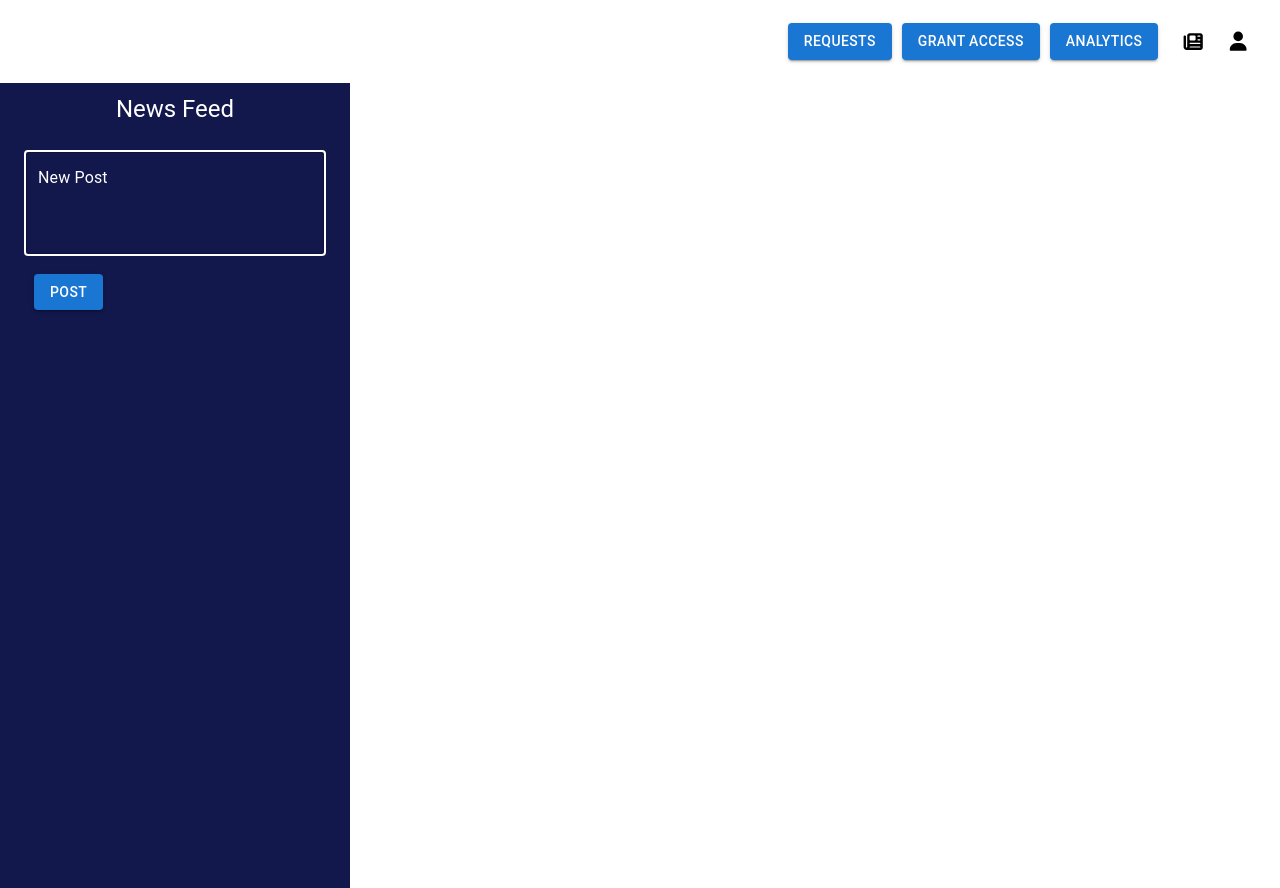
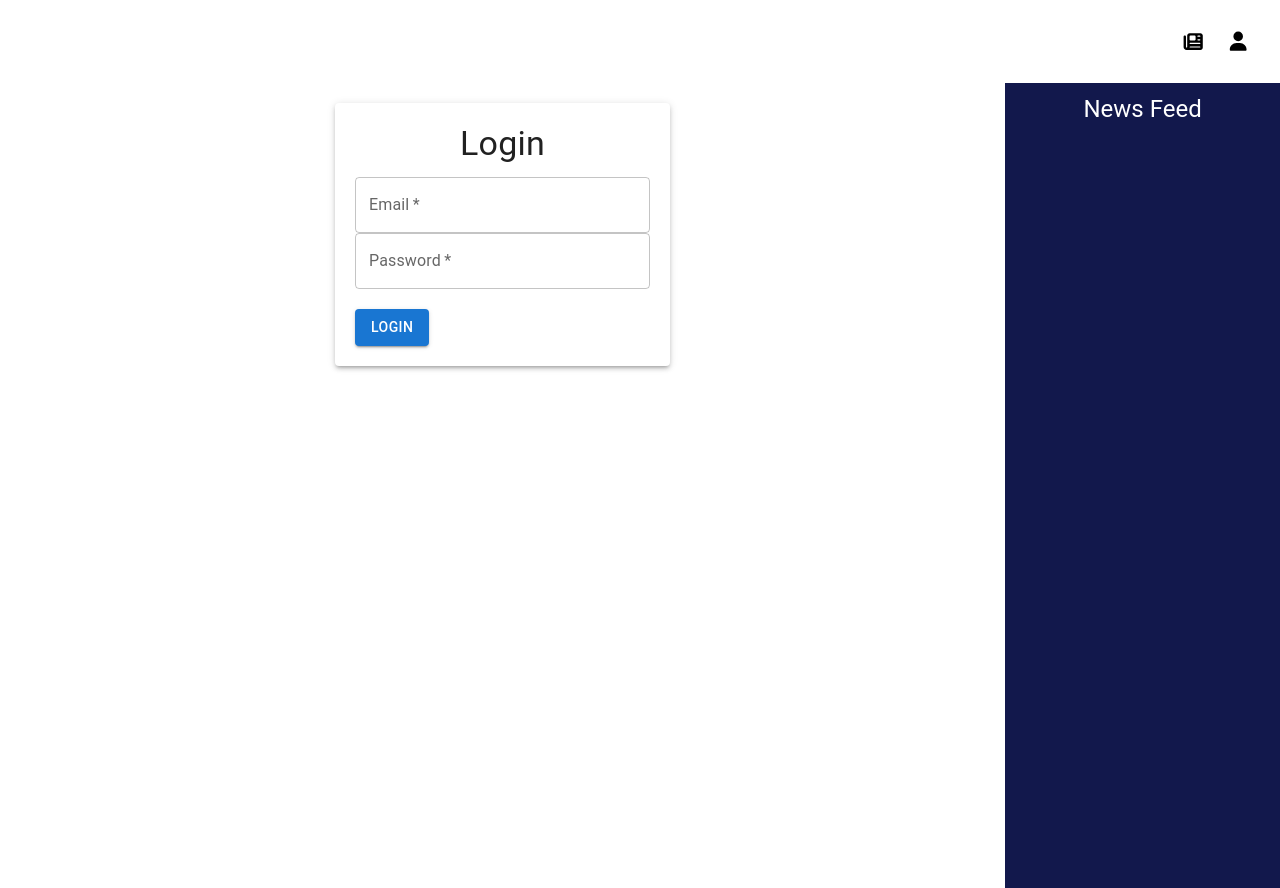
Before and after one commit to judhjit/employee-management-system, a React (Create React App) app in the folder Client/: page /login in a window 1280 px wide. Built offline with nearby package versions, Linux system fonts and the light colour scheme.

Commit message:
Integrated login and signup frontend using API calls.

```diff
--- a/Client/package.json
+++ b/Client/package.json
@@ -18,6 +18,7 @@
     "@testing-library/jest-dom": "^5.17.0",
     "@testing-library/react": "^13.4.0",
     "@testing-library/user-event": "^13.5.0",
+    "axios": "^1.6.1",
     "babel-plugin-macros": "^3.1.0",
     "chart.js": "^4.4.0",
     "dayjs": "^1.11.10",
--- a/Client/src/App.js
+++ b/Client/src/App.js
@@ -15,17 +15,22 @@ import Requests from "./components/admin/Requests";
 import Analytics from "./components/admin/Analytics";
 import ViewAllAdmin from "./components/admin/ViewAllAdmin";
 
+import Login from "./components/Login"
+import Signup from "./components/Signup"
+
 function App() {
   const [showNewsFeed, setShowNewsFeed] = useState(true);
   const [selectedDates, setSelectedDates] = useState([]);
-  const [isAdmin,setIsAdmin] = useState(true);
-  const [isNewsadmin,setNewsadmin] = useState(true);
-  const [user,setUser]=useState({empId:"",
-  empName:"",
-selectedDate:[],
-selectedSeat:[],
-cabSlot:[],
-meal:[]})
+  // const [isAdmin, setIsAdmin] = useState(true);
+  // const [isNewsadmin, setNewsadmin] = useState(true);
+  const [user, setUser] = useState({
+    email: '',
+    userId: '',
+    firstName: '',
+    lastName: '',
+    isAdmin: false,
+    isNewsAdmin: false
+  });
   return (
     <BrowserRouter>
       <div>
@@ -35,7 +40,7 @@ meal:[]})
           showNewsFeed={showNewsFeed}
           setShowNewsFeed={setShowNewsFeed}
 
-        isAdmin={isAdmin}
+          isAdmin={user.isAdmin}
 
         />
 
@@ -43,7 +48,7 @@ meal:[]})
           <div
             style={{
               display: "flex",
-            flex: 1,justifyContent:'space-between',width:'100vw'
+              flex: 1, justifyContent: 'space-between', width: '100vw'
             }}
           >
             <Routes>
@@ -54,15 +59,20 @@ meal:[]})
                 setSelectedDates={setSelectedDates}
                 user={user}
                 setUser={setUser}
-          />}/>
-          <Route path="/deskbooking" element={<DeskBooking selectedDates={selectedDates}/>}/>
-          <Route path="/cabbooking" element={<CabBooking/>}/>
+              />} />
+              <Route path="/login" element={<Login
+                user={user}
+                setUser={setUser}
+              />} />
+              <Route path="/signup" element={<Signup />} />
+              <Route path="/deskbooking" element={<DeskBooking selectedDates={selectedDates} />} />
+              <Route path="/cabbooking" element={<CabBooking />} />
 
-          <Route path="/lunchandcabbook" element={<LunchAndCabbook selectedDates={selectedDates}/>} />
-          <Route path="/grantaccess" element={<GrantAccess/>}/>
-          <Route path="/requests" element={<Requests/>}/>
-          <Route path="/analytics" element={<Analytics/>}/>
-          <Route path="/viewAllAdmin" element={<ViewAllAdmin/>} />
+              <Route path="/lunchandcabbook" element={<LunchAndCabbook selectedDates={selectedDates} />} />
+              <Route path="/grantaccess" element={<GrantAccess />} />
+              <Route path="/requests" element={<Requests />} />
+              <Route path="/analytics" element={<Analytics />} />
+              <Route path="/viewAllAdmin" element={<ViewAllAdmin />} />
             </Routes>
 
             {showNewsFeed && (
@@ -71,10 +81,10 @@ meal:[]})
                   width: "350px",
                   backgroundColor: "#12184c",
                   overflowY: "auto",
-                height:"805px"
+                  height: "805px"
                 }}
               >
-              <NewsFeed style={{ height: "100%" }} isNewsadmin={isNewsadmin}/>
+                <NewsFeed style={{ height: "100%" }} isNewsadmin={user.isNewsAdmin} />
               </div>
 
             )}
--- a/Client/src/components/DeskBooking.js
+++ b/Client/src/components/DeskBooking.js
@@ -6,6 +6,8 @@ import offPhoto from '../assets/OfficeLayout.jpeg'
 import './DeskBooking.css'
 import { green } from '@mui/material/colors';
 
+import api from '../api';
+
 const DeskBooking = ({ selectedDates }) => {
   const navigate = useNavigate();
   const [active, setActive] = useState(null);
@@ -13,7 +15,15 @@ const DeskBooking = ({ selectedDates }) => {
   const [table, bookTable] = useState([{ date: "", id: "", tableno: "" }])
 
   const [selectedSeats, setSelectedSeats] = useState([]);
-  const [seat,setSeat] = useState("")
+  const [seat,setSeat] = useState("");
+
+  // const response = api.post('/user/getbookings', { isDeskRequired: true, isCabRequired : true, isFoodRequired : true});
+
+  // console.log(response);
+
+  const tomorrow = new Date(new Date().getTime() + (24 * 60 * 60 * 1000));
+  const response = api.post('/user/getdesks', {dates: tomorrow});
+  console.log(response);
 
   const theme = createTheme({
     palette: {
--- a/Client/src/components/Login.js
+++ b/Client/src/components/Login.js
@@ -1,23 +1,28 @@
 import React, { useState } from 'react';
-import { TextField, Button, Grid, Paper, Typography } from '@material-ui/core';
+import { TextField, Button, Grid, Paper, Typography } from '@mui/material';
 import { useNavigate } from 'react-router-dom';
 
-const Login = () => {
+import api from "../api";
+
+const Login = ({ user, setUser }) => {
   const navigate = useNavigate();
-  const [formData, setFormData] = useState({
+  const [credentials, setCredentials] = useState({
     email: '',
-    password: '',
+    password: ''
   });
+
 
   const [errors, setErrors] = useState({
     email: '',
     password: '',
   });
 
+  // const [user, setUser] = useState(null);
+
   const handleChange = (e) => {
     const { name, value } = e.target;
-    setFormData((prevData) => ({
-      ...prevData,
+    setCredentials((prevCredentials) => ({
+      ...prevCredentials,
       [name]: value,
     }));
     setErrors((prevErrors) => ({
@@ -54,11 +59,12 @@ const Login = () => {
     }
   };
 
-  const handleSubmit = (e) => {
+  const handleSubmit = async (e) => {
     e.preventDefault();
+
     let isValid = true;
-    Object.keys(formData).forEach((key) => {
-      if (!formData[key].trim()) {
+    Object.keys(credentials).forEach((key) => {
+      if (!credentials[key].trim()) {
         setErrors((prevErrors) => ({
           ...prevErrors,
           [key]: 'This field is required',
@@ -70,12 +76,42 @@ const Login = () => {
     if (!isValid) {
       return;
     }
-    console.log('Login successful:', formData);
-    alert('Login successful');
+
+    try {
+      const response = await api.post('/login', credentials);
+      // const { accessToken } = response.data;
+      const {
+        accessToken,
+        userId,
+        firstName,
+        lastName,
+        email,
+        isAdmin,
+        isNewsAdmin,
+      } = response.data;
+
+      setUser(() => ({
+        userId: userId,
+        firstName: firstName,
+        lastName: lastName,
+        email: email,
+        isAdmin: isAdmin,
+        isNewsAdmin: isNewsAdmin,
+      }));
+
+      localStorage.setItem('token', accessToken);
+      console.log('Login successful:', userId, firstName);
+      // alert('Login successful');
+      navigate('/');
+    } catch (error) {
+      console.error(error);
+      // alert('Login failed');
+    }
+
   };
 
   return (
-    <Grid container style={{justifyContent:'center'}}>
+    <Grid container style={{ justifyContent: 'center' }}>
       <Grid item xs={10} sm={8} md={6} lg={4}>
         <Paper elevation={3} style={{ padding: '20px', marginTop: '20px' }}>
           <Typography variant="h4" align="center" gutterBottom>
@@ -86,7 +122,7 @@ const Login = () => {
               label="Email"
               type="email"
               name="email"
-              value={formData.email}
+              value={credentials.email}
               onChange={handleChange}
               onBlur={handleBlur}
               fullWidth
@@ -99,7 +135,7 @@ const Login = () => {
               label="Password"
               type="password"
               name="password"
-              value={formData.password}
+              value={credentials.password}
               onChange={handleChange}
               onBlur={handleBlur}
               fullWidth
--- a/Client/src/components/MultiDateCalendar.js
+++ b/Client/src/components/MultiDateCalendar.js
@@ -36,6 +36,17 @@ const MultiDateCalendar = ({ selectedDates, setSelectedDates, user, setUser }) =
 
   const navigate = useNavigate();
 
+  if(!user || !user.userId || user.userId === ''){
+    // navigate("/login");
+    window.location.href = "/login";
+  }
+
+  // if(!user.isAdmin){
+  //   return (
+  //     <div>Unauthorized!</div>
+  //   )
+  // }
+
   return (
     <div style={{ backgroundColor: '#D9DAE9', height: '741px', width: '100vw' }}>
       <div style={{ display: 'flex' }}>
--- a/Client/src/components/Signup.js
+++ b/Client/src/components/Signup.js
@@ -1,7 +1,9 @@
 import React, { useState } from 'react';
-import { TextField, Button, Grid, Paper, Typography } from '@material-ui/core';
+import { TextField, Button, Grid, Paper, Typography } from '@mui/material';
 import { useNavigate, Link } from 'react-router-dom';
-import Login from './Login'
+// import Login from './Login'
+
+import api from "../api";
 
 const Signup = () => {
   const navigate = useNavigate();
@@ -84,7 +86,7 @@ const Signup = () => {
     }
   };
 
-  const handleSubmit = (e) => {
+  const handleSubmit = async (e) => {
     e.preventDefault();
 
     // Perform final validation
@@ -103,11 +105,15 @@ const Signup = () => {
       return;
     }
 
-    // Simulate successful signup (no backend integration)
-    console.log('Signup successful:', formData);
+    try{
+      const response = await api.post('/signup', formData);
+      // console.log(response.data.message, response.data.userId, response.data.firstName);
+      // Navigate to login page on successful signup
+      navigate('/login');
+    } catch (error) {
+      console.error(error);
+    }
 
-    // Navigate to login page on successful signup
-    navigate('/login');
   };
 
   return (
```
Also changed, not shown: 1 other file (tests, documents, lock files or other folders). Lines whose indentation alone changed are shown as unchanged.
